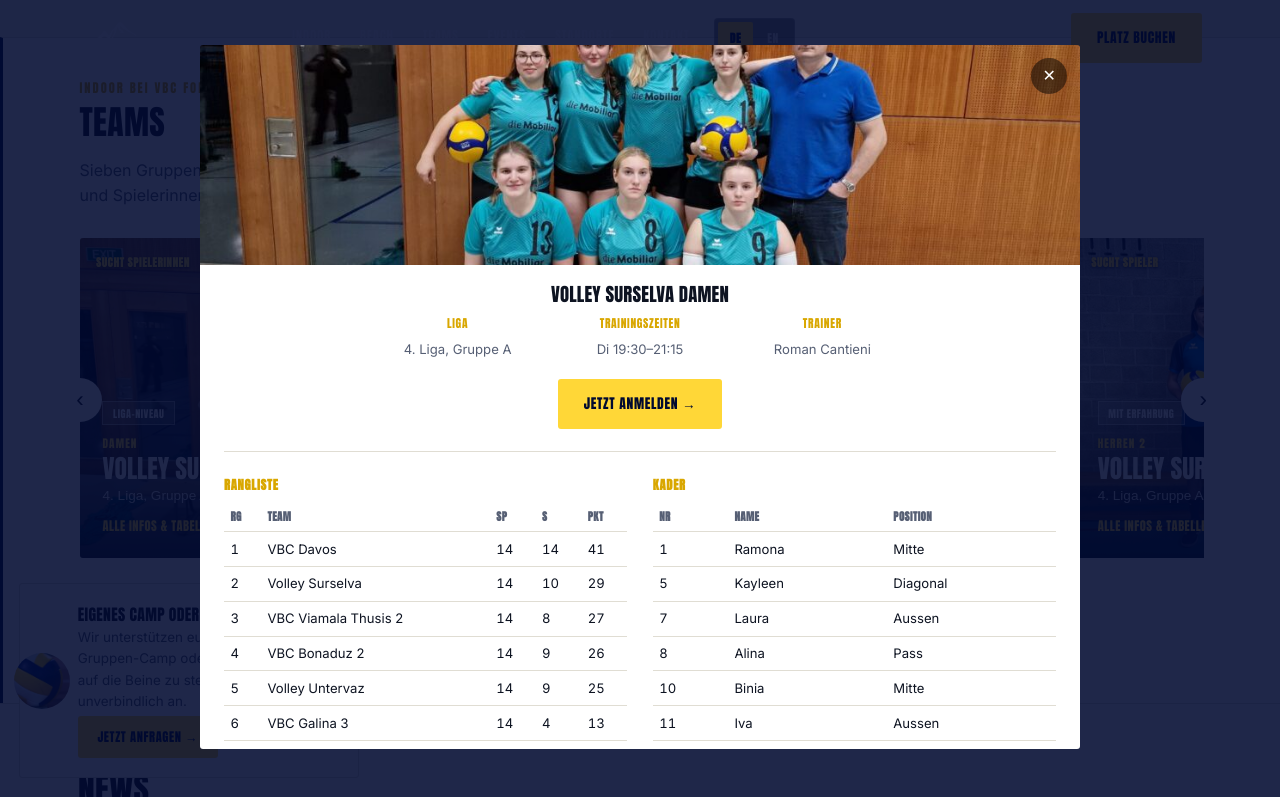
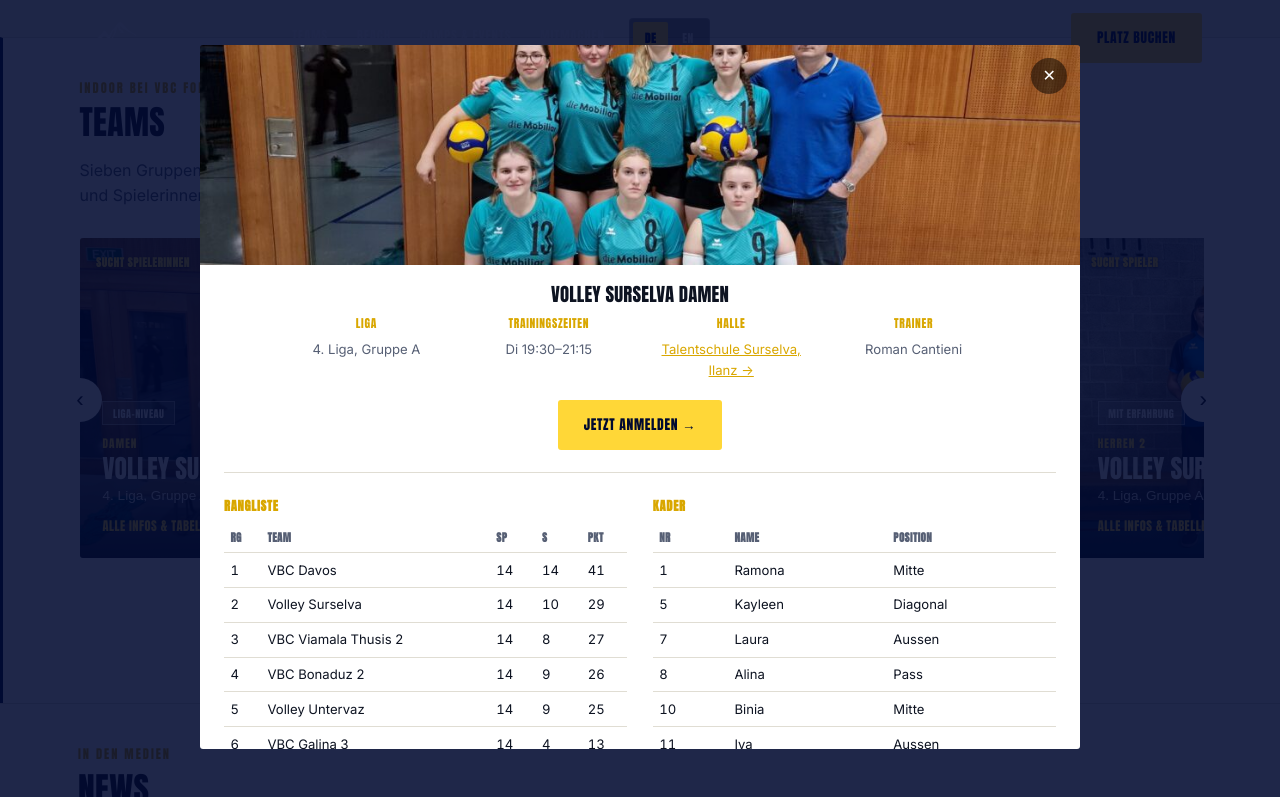
Before and after one commit to oliviasuter97/beachvolley-surselva, a plain HTML site: page home.html in a window 1280 px wide. Both pictures are taken after a click on the button 320 px from the left and 1806 px from the top of the page. Shown: the part 1409-2206 px from the top of the page. Drawn offline with nearby package versions, Linux system fonts and the light colour scheme.

Commit message:
Implement remaining doable Customer Journey should-have items
- Simplify nav: Teams · Beach · Camps & Events · Mitmachen (+ Platz
  buchen). Drop the "Indoor" link (duplicate of Teams) and move
  Standorte into the Kontakt section instead of its own nav destination.
- Contact form: prefill the interest dropdown and message when coming
  from a team's "Jetzt anmelden" link; drop "Beach-Platz reservieren"
  from the dropdown so beach booking only goes through WhatsApp; make
  the Minis/Juniors registration-form mention an actual clickable link.
- Camp/retreat promo now appears once the visitor has scrolled about
  halfway down the page, and hides whenever the contact form is on
  screen, instead of triggering as soon as the Events section appears.
- Add a "Halle" fact with a Maps link to the team modal.

Co-Authored-By: Claude Sonnet 5 <noreply@anthropic.com>

```diff
--- a/home.html
+++ b/home.html
@@ -23,12 +23,10 @@
   <div class="wrap navbar">
     <a href="#top" class="logo"><img src="images/logo/volley-surselva-logo.png" alt="Volley Surselva" class="logo-img"></a>
     <nav class="links" aria-label="Hauptnavigation">
-      <a href="#teams">Indoor</a>
+      <a href="#teams">Teams</a>
       <a href="#beach-anlage">Beach</a>
-      <a href="#teams">Teams</a>
-      <a href="#events" class="i18n" data-de="Events" data-en="Events">Events</a>
-      <a href="#standorte" class="i18n" data-de="Standorte" data-en="Locations">Standorte</a>
-      <a href="#kontakt" class="i18n" data-de="Kontakt" data-en="Contact">Kontakt</a>
+      <a href="#events" class="i18n" data-de="Camps & Events" data-en="Camps & Events">Camps & Events</a>
+      <a href="#kontakt" class="i18n" data-de="Mitmachen" data-en="Get involved">Mitmachen</a>
     </nav>
     <div class="lang-toggle lang-toggle--inline" role="group" aria-label="Sprache / Language">
       <button class="lang-btn active" data-lang="de" type="button">DE</button>
@@ -52,10 +50,9 @@
   </div>
   <ul>
     <li><a href="#teams">Teams</a></li>
-    <li><a href="#events" class="i18n" data-de="Events" data-en="Events">Events</a></li>
-    <li><a href="#standorte" class="i18n" data-de="Standorte" data-en="Locations">Standorte</a></li>
+    <li><a href="#events" class="i18n" data-de="Camps & Events" data-en="Camps & Events">Camps & Events</a></li>
     <li><a href="#" class="book-cta i18n" data-de="Platz buchen" data-en="Book a Court">Platz buchen</a></li>
-    <li><a href="#kontakt" class="i18n" data-de="Kontakt" data-en="Contact">Kontakt</a></li>
+    <li><a href="#kontakt" class="i18n" data-de="Mitmachen" data-en="Get involved">Mitmachen</a></li>
   </ul>
 </div>
 
@@ -98,6 +95,10 @@
         <div class="modal-fact">
           <div class="modal-fact-label i18n" data-de="Trainingszeiten" data-en="Training times">Trainingszeiten</div>
           <p id="teamModalTrainingValue"></p>
+        </div>
+        <div class="modal-fact">
+          <div class="modal-fact-label i18n" data-de="Halle" data-en="Venue">Halle</div>
+          <p><a href="https://maps.app.goo.gl/qP39YAXxyxfWTqDg7" target="_blank" rel="noopener" class="i18n" data-de="Talentschule Surselva, Ilanz →" data-en="Talentschule Surselva, Ilanz →">Talentschule Surselva, Ilanz →</a></p>
         </div>
         <div class="modal-fact" id="teamModalCoachBox" hidden>
           <div class="modal-fact-label i18n" data-de="Trainer" data-en="Coach">Trainer</div>
@@ -308,7 +309,11 @@
       </div>
     </div>
     <div class="wrap">
-      <p class="fine center i18n" data-de="Minis und Juniors melden sich über das offizielle Anmeldeformular für Kinder und Jugendliche bis 20 an." data-en="Minis and Juniors sign up via the official registration form for children and youth up to age 20.">Minis und Juniors melden sich über das offizielle Anmeldeformular für Kinder und Jugendliche bis 20 an.</p>
+      <p class="fine center">
+        <span class="i18n" data-de="Minis und Juniors melden sich über das" data-en="Minis and Juniors sign up via the">Minis und Juniors melden sich über das</span>
+        <a href="anmeldung-jugend.html" class="i18n" data-de="offizielle Anmeldeformular" data-en="official registration form">offizielle Anmeldeformular</a>
+        <span class="i18n" data-de="für Kinder und Jugendliche bis 20 an." data-en="for children and youth up to age 20.">für Kinder und Jugendliche bis 20 an.</span>
+      </p>
     </div>
   </section>
 
@@ -471,12 +476,11 @@
     </div>
   </section>
 
-  <section id="standorte" class="reveal">
-    <div class="wrap">
-      <div class="section-head">
-        <div class="eyebrow i18n" data-de="Wo wir spielen" data-en="Where we play">Wo wir spielen</div>
-        <h2 class="i18n" data-de="Standorte" data-en="Locations">Standorte</h2>
-      </div>
+  <section id="kontakt" class="reveal">
+    <div class="wrap section-narrow">
+      <div class="eyebrow i18n" data-de="Mitmachen" data-en="Get involved">Mitmachen</div>
+      <h2 class="i18n" data-de="Kontakt & Anmeldung" data-en="Contact & Sign-up">Kontakt & Anmeldung</h2>
+      <p class="sec-dek i18n" data-de="Interesse an einem Team, einem Training oder einem Camp? Kurz schreiben, wir melden uns." data-en="Interested in a team, a training, or a camp? Send a quick note and we'll get back to you.">Interesse an einem Team, einem Training oder einem Camp? Kurz schreiben, wir melden uns.</p>
       <div class="map-grid">
         <a class="map-pin-row" href="https://maps.app.goo.gl/qP39YAXxyxfWTqDg7" target="_blank" rel="noopener">
           <svg class="map-pin-icon" viewBox="0 0 24 24" fill="none" aria-hidden="true"><path d="M12 21s7-6.5 7-12a7 7 0 0 0-14 0c0 5.5 7 12 7 12Z" stroke="currentColor" stroke-width="1.6"/><circle cx="12" cy="9" r="2.4" stroke="currentColor" stroke-width="1.6"/></svg>
@@ -493,14 +497,6 @@
           </span>
         </a>
       </div>
-    </div>
-  </section>
-
-  <section id="kontakt" class="reveal">
-    <div class="wrap section-narrow">
-      <div class="eyebrow i18n" data-de="Mitmachen" data-en="Get involved">Mitmachen</div>
-      <h2 class="i18n" data-de="Kontakt & Anmeldung" data-en="Contact & Sign-up">Kontakt & Anmeldung</h2>
-      <p class="sec-dek i18n" data-de="Interesse an einem Team, einem Training oder einem Camp? Kurz schreiben, wir melden uns." data-en="Interested in a team, a training, or a camp? Send a quick note and we'll get back to you.">Interesse an einem Team, einem Training oder einem Camp? Kurz schreiben, wir melden uns.</p>
       <form class="contact-form" id="contactForm">
         <input type="hidden" name="_subject" value="Neue Kontaktanfrage von der Website">
         <input type="hidden" name="_captcha" value="false">
@@ -531,7 +527,6 @@
             <option value="Probetraining" class="i18n" data-de="Probetraining" data-en="Trial training">Probetraining</option>
             <option class="i18n" data-de="Indoor-Team" data-en="Indoor team">Indoor-Team</option>
             <option class="i18n" data-de="Hallentraining (Minis/Juniors)" data-en="Indoor training (Minis/Juniors)">Hallentraining (Minis/Juniors)</option>
-            <option class="i18n" data-de="Beach-Platz reservieren" data-en="Reserve a beach court">Beach-Platz reservieren</option>
             <option class="i18n" data-de="Camp" data-en="Camp">Camp</option>
             <option class="i18n" data-de="Sonstiges" data-en="Other">Sonstiges</option>
           </select>
--- a/script.js
+++ b/script.js
@@ -337,11 +337,12 @@ if (!reduced) {
   document.querySelectorAll('.reveal').forEach((el) => el.classList.add('visible'));
 }
 
-// Camp/retreat promo — surfaces once per session when the visitor reaches
-// the "Unser Programm" camps section, since that's when the offer is relevant.
+// Camp/retreat promo — surfaces once per session once the visitor has
+// scrolled through about half the page, but never while the contact form
+// is on screen (that's its own call-to-action, no need to compete with it).
 const campPromo = document.getElementById('campPromo');
-const eventsSection = document.getElementById('events');
-if (campPromo && eventsSection) {
+const kontaktSection = document.getElementById('kontakt');
+if (campPromo) {
   const dismissed = sessionStorage.getItem('campPromoDismissed');
   const hidePromo = () => {
     campPromo.classList.remove('show');
@@ -350,16 +351,18 @@ if (campPromo && eventsSection) {
   document.getElementById('campPromoClose').addEventListener('click', hidePromo);
   document.getElementById('campPromoCta').addEventListener('click', hidePromo);
   if (!dismissed) {
-    const promoIo = new IntersectionObserver((entries) => {
-      entries.forEach((e) => {
-        if (e.isIntersecting) {
-          campPromo.hidden = false;
-          requestAnimationFrame(() => campPromo.classList.add('show'));
-          promoIo.disconnect();
-        }
-      });
-    }, { threshold: 0.4 });
-    promoIo.observe(eventsSection);
+    campPromo.hidden = false;
+    const updatePromo = () => {
+      const depth = (window.scrollY + window.innerHeight) / document.documentElement.scrollHeight;
+      let overForm = false;
+      if (kontaktSection) {
+        const r = kontaktSection.getBoundingClientRect();
+        overForm = r.top < window.innerHeight && r.bottom > 0;
+      }
+      campPromo.classList.toggle('show', depth >= 0.5 && !overForm);
+    };
+    window.addEventListener('scroll', updatePromo, { passive: true });
+    updatePromo();
   }
 }
 
@@ -517,9 +520,11 @@ if (teamSliderTrack) {
 
   const teamModal = document.getElementById('teamModal');
   const teamModalClose = document.getElementById('teamModalClose');
+  let activeTeamKey = null;
   function openTeamModal(key) {
     const data = teamData[key];
     if (!data || !teamModal) return;
+    activeTeamKey = key;
     const lang = currentLang === 'en' ? 'en' : 'de';
     document.getElementById('teamModalPhoto').style.backgroundImage = data.photo ? `url('${data.photo}')` : 'none';
     document.getElementById('teamModalTitle').textContent = data.name;
@@ -575,7 +580,20 @@ if (teamSliderTrack) {
     slide.addEventListener('click', () => openTeamModal(slide.dataset.team));
   });
   const teamModalSignupLink = document.getElementById('teamModalSignupLink');
-  if (teamModalSignupLink) teamModalSignupLink.addEventListener('click', closeTeamModal);
+  if (teamModalSignupLink) {
+    teamModalSignupLink.addEventListener('click', () => {
+      closeTeamModal();
+      const data = teamData[activeTeamKey];
+      if (data && data.signupHref === '#kontakt') {
+        const interesseSelect = document.querySelector('#contactForm select[name="interesse"]');
+        if (interesseSelect) interesseSelect.value = 'Indoor-Team';
+        const nachricht = document.querySelector('#contactForm textarea[name="nachricht"]');
+        if (nachricht && !nachricht.value) {
+          nachricht.value = (currentLang === 'en' ? 'Interested in: ' : 'Interesse am Team: ') + data.name;
+        }
+      }
+    });
+  }
   if (teamModalClose) teamModalClose.addEventListener('click', closeTeamModal);
   if (teamModal) teamModal.addEventListener('click', (e) => { if (e.target === teamModal) closeTeamModal(); });
   document.addEventListener('keydown', (e) => { if (e.key === 'Escape') closeTeamModal(); });
--- a/style.css
+++ b/style.css
@@ -211,6 +211,7 @@ main > section + section{ border-top:1px solid var(--line); }
 .modal-fact ul{ margin:0; padding-left:1.1rem; font-size:0.82rem; color:var(--ink-muted); }
 .modal-fact li{ margin-bottom:0.25rem; }
 .modal-fact p{ font-size:0.82rem; margin:0; }
+.modal-fact p a{ color:var(--sand-deep); text-decoration:underline; }
 .event-modal-box{ width:min(480px, 100%); }
 .event-modal-box .modal-footer{ text-align:center; padding-top:2.4rem; }
 .event-modal-box h3{ font-size:1.3rem; margin-bottom:1.1rem; }
@@ -405,6 +406,7 @@ main > section + section{ border-top:1px solid var(--line); }
 .cal-book p{ color:rgba(255,255,255,0.75); font-size:0.85rem; margin:0; }
 .cal-book-row .btn{ flex-shrink:0; }
 .fine.center{ text-align:center; max-width:60ch; margin:1.4rem auto 0; }
+.fine.center a{ color:var(--sand-deep); text-decoration:underline; }
 @media (max-width:700px){ .cal-book-row{ flex-direction:column; text-align:center; } .cal-embed{ height:520px; } }
 
 /* ============ GALLERY / VIDEO GRID ============ */
@@ -421,6 +423,7 @@ main > section + section{ border-top:1px solid var(--line); }
 
 /* ============ MAPS ============ */
 .map-grid{ display:flex; gap:0.8rem; justify-content:center; flex-wrap:wrap; }
+.section-narrow .map-grid{ margin-top:1.4rem; }
 .map-pin-row{ display:flex; align-items:center; gap:0.7rem; background:var(--paper-raised); border:1px solid var(--line); border-radius:var(--radius); padding:0.6rem 1.3rem 0.6rem 0.7rem; text-decoration:none; color:var(--ink); transition:border-color 0.2s ease; }
 .map-pin-row:hover{ border-color:var(--sand); }
 .map-pin-icon{ width:22px; height:22px; flex-shrink:0; color:var(--sand-deep); }
```
